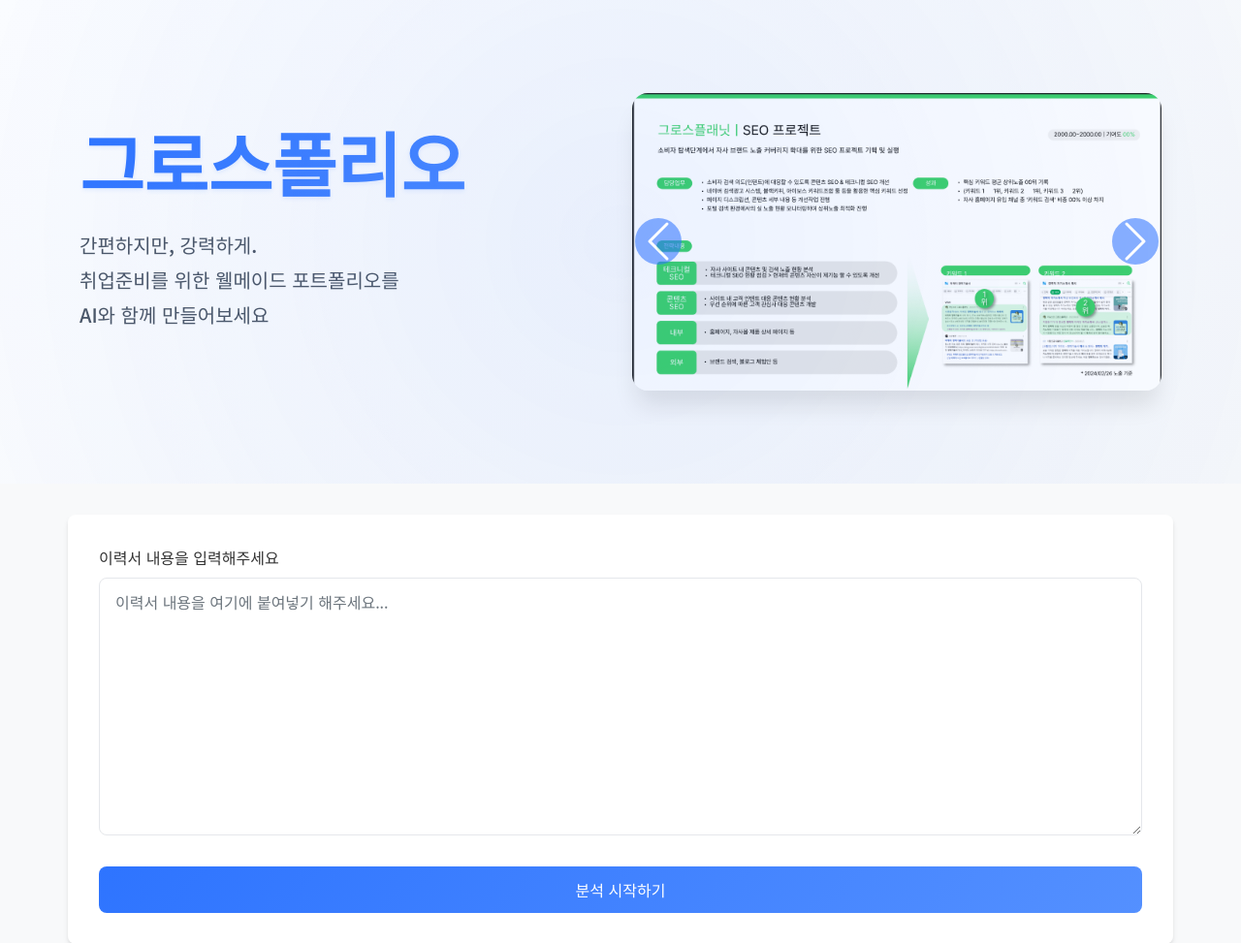
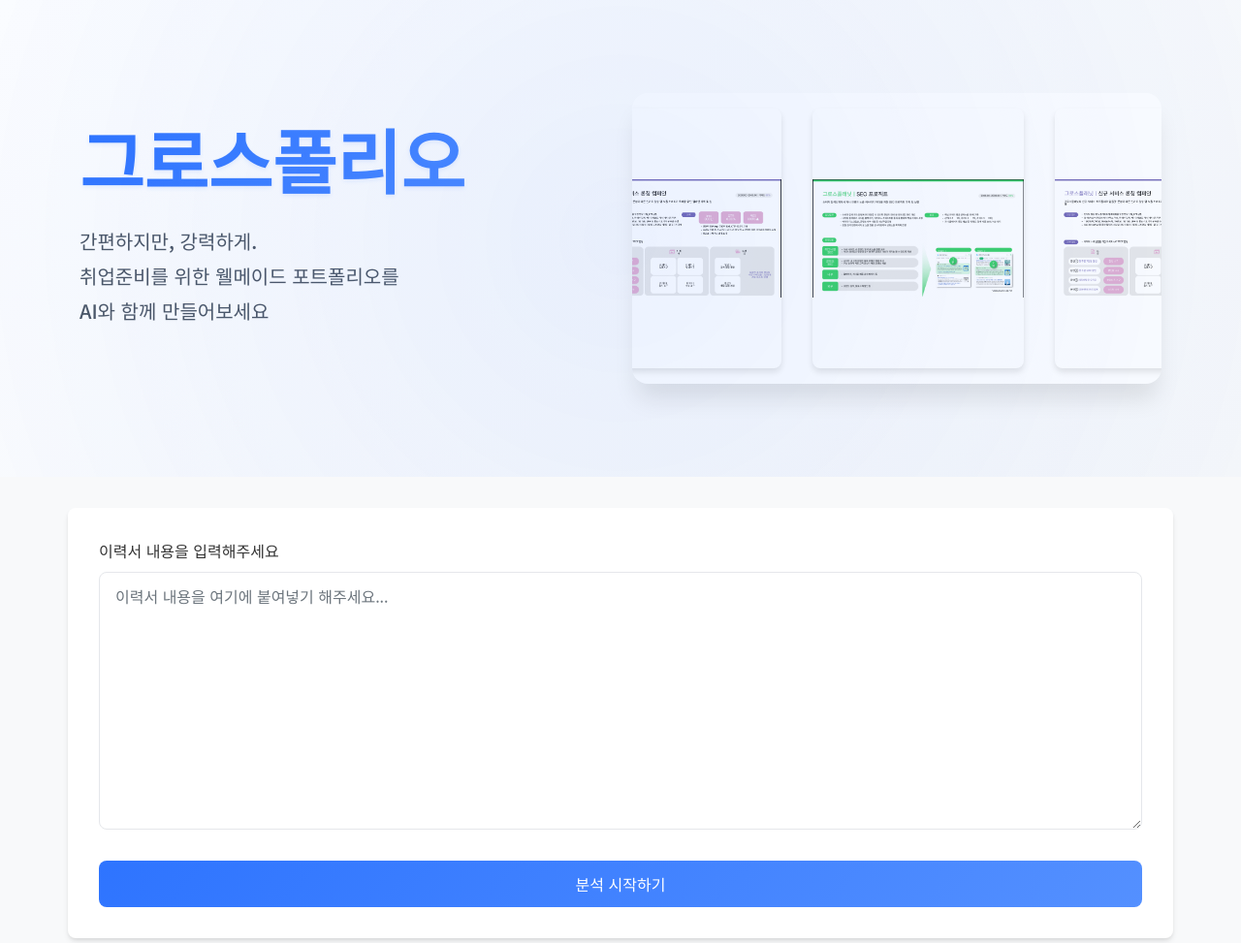
Before and after one commit to earningss793/GROWTHFOLIO2, a Flask app: page / in a window 1280 px wide. Shown: the top 973 px of the page at 97% size. Run offline with Flask 3, Linux system fonts and the light colour scheme.

Commit message:
Agent query: 이미지들이 50% 크기로 축소되어 한 화면에 여러 개가 보이고 자동으로 슬라이드 되나요?
Implement image slider replacing carousel on homepage.

Screenshot: https://storage.googleapis.com/screenshot-production-us-central1/2ddb2ace-feac-4855-9cc1-31eebc75f8a6/3bd5bae5-608f-498e-87f1-b7df30f3098b.jpg

```diff
--- a/static/css/styles.css
+++ b/static/css/styles.css
@@ -316,3 +316,61 @@ pre {
         font-size: 1.1rem;
     }
 }
+
+/* Slider Container */
+.slider-container {
+    width: 100%;
+    height: 300px;
+    margin: 2rem auto;
+    position: relative;
+    overflow: hidden;
+    background: white;
+    box-shadow: 0 20px 25px -5px rgba(0, 0, 0, 0.1);
+    border-radius: 1rem;
+}
+
+.slider {
+    width: 100%;
+    height: 100%;
+    position: relative;
+}
+
+.slide-track {
+    display: flex;
+    width: calc(250px * 8); /* 이미지 4개 × 2(반복) */
+    animation: scroll 20s linear infinite;
+}
+
+.slide {
+    width: 250px; /* 이미지 기본 너비의 50% */
+    height: 300px;
+    padding: 1rem;
+}
+
+.slide img {
+    width: 100%;
+    height: 100%;
+    object-fit: contain;
+    border-radius: 0.5rem;
+    box-shadow: 0 4px 6px rgba(0, 0, 0, 0.1);
+}
+
+@keyframes scroll {
+    0% {
+        transform: translateX(0);
+    }
+    100% {
+        transform: translateX(calc(-250px * 4)); /* 이미지 4개만큼 이동 */
+    }
+}
+
+/* hover 시 애니메이션 일시 정지 */
+.slide-track:hover {
+    animation-play-state: paused;
+}
+
+/* 이미지 hover 효과 */
+.slide img:hover {
+    transform: scale(1.05);
+    transition: transform 0.3s ease;
+}
--- a/templates/index.html
+++ b/templates/index.html
@@ -23,26 +23,26 @@
                     </p>
                 </div>
                 <div class="col-lg-6">
-                    <!-- Simplified Carousel -->
-                    <div id="carouselTemplates" class="carousel slide" data-bs-ride="carousel" data-bs-interval="3000">
-                        <div class="carousel-inner">
-                            <div class="carousel-item active">
-                                <img src="{{ url_for('static', filename='images/template_seo.png') }}"
-                                     class="d-block w-100" alt="SEO 템플릿">
-                            </div>
-                            <div class="carousel-item">
-                                <img src="{{ url_for('static', filename='images/template_campaign.png') }}"
-                                     class="d-block w-100" alt="캠페인 템플릿">
+                    <!-- Multi-item Carousel -->
+                    <div class="slider-container">
+                        <div class="slider">
+                            <div class="slide-track">
+                                <!-- 이미지 2배 반복 (무한 슬라이드 효과) -->
+                                <div class="slide">
+                                    <img src="{{ url_for('static', filename='images/template_seo.png') }}" alt="SEO 템플릿">
+                                </div>
+                                <div class="slide">
+                                    <img src="{{ url_for('static', filename='images/template_campaign.png') }}" alt="캠페인 템플릿">
+                                </div>
+                                <!-- 반복 -->
+                                <div class="slide">
+                                    <img src="{{ url_for('static', filename='images/template_seo.png') }}" alt="SEO 템플릿">
+                                </div>
+                                <div class="slide">
+                                    <img src="{{ url_for('static', filename='images/template_campaign.png') }}" alt="캠페인 템플릿">
+                                </div>
                             </div>
                         </div>
-                        <button class="carousel-control-prev" type="button" data-bs-target="#carouselTemplates" data-bs-slide="prev">
-                            <span class="carousel-control-prev-icon" aria-hidden="true"></span>
-                            <span class="visually-hidden">이전</span>
-                        </button>
-                        <button class="carousel-control-next" type="button" data-bs-target="#carouselTemplates" data-bs-slide="next">
-                            <span class="carousel-control-next-icon" aria-hidden="true"></span>
-                            <span class="visually-hidden">다음</span>
-                        </button>
                     </div>
                 </div>
             </div>
```
Also changed, not shown: attached_assets/image_1738631533976.png (added), attached_assets/image_1738631544894.png (added), attached_assets/image_1738631626981.png (added).
